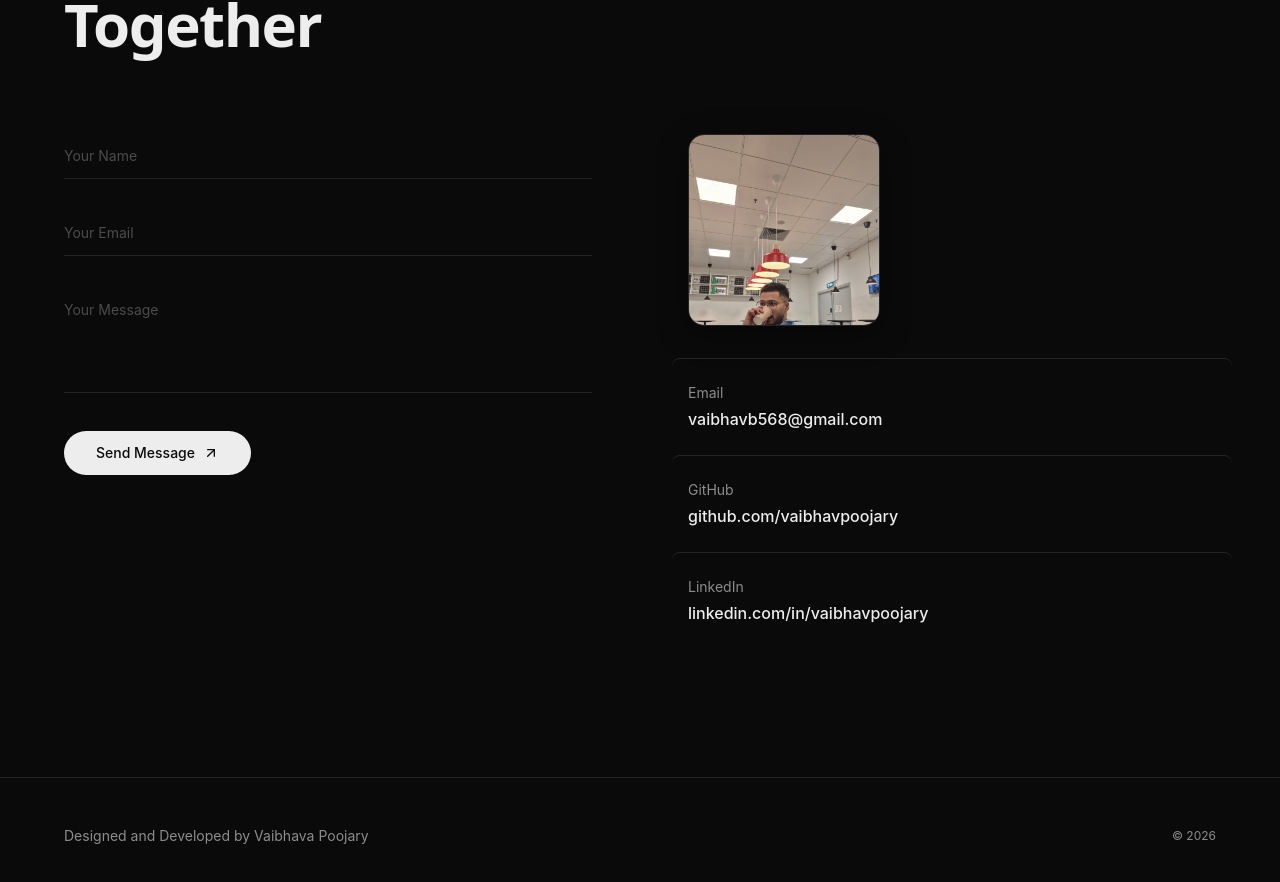
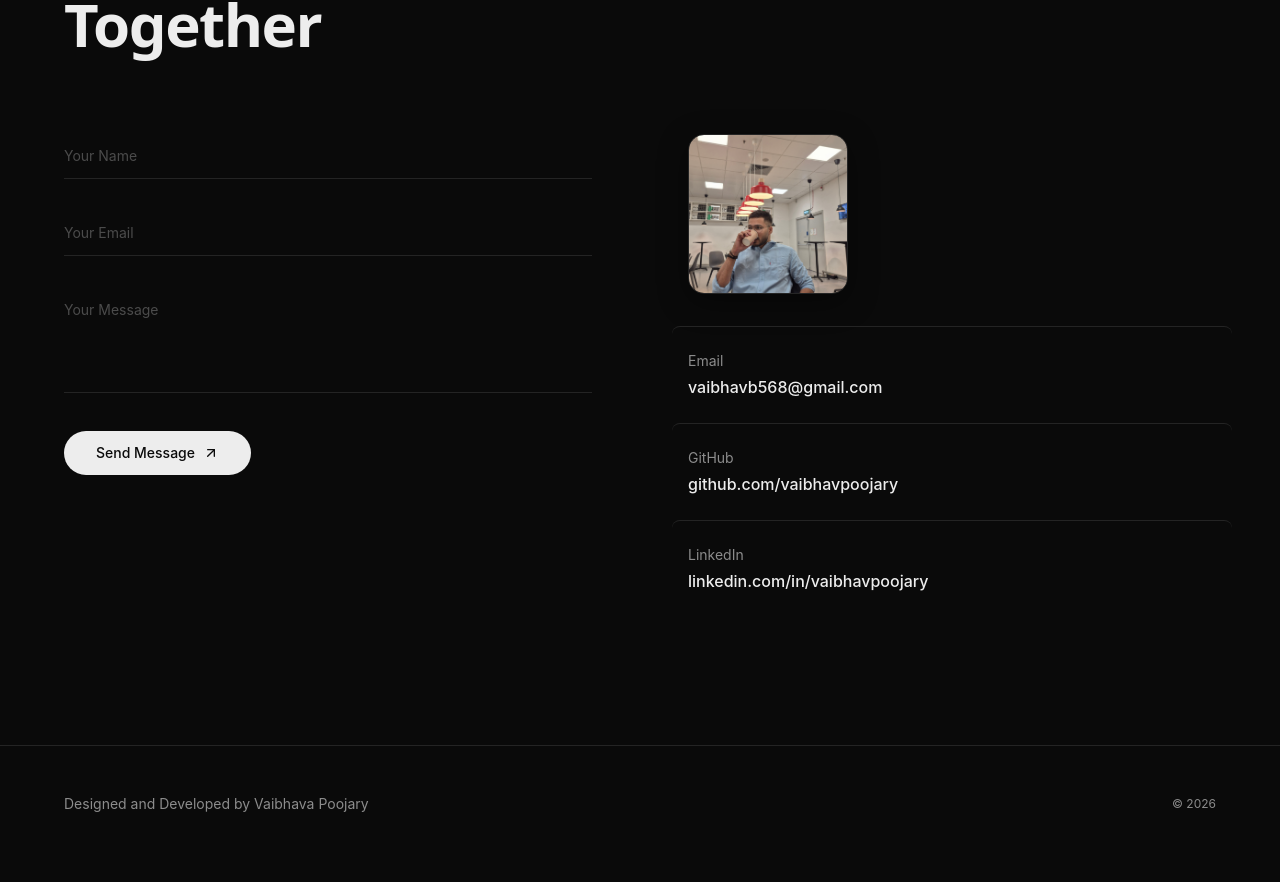
Before and after one commit to vaibhavpoojary/vaibhavpoojary.github.io, a React (Vite) app: page / in a window 1280 px wide. Shown: the part 6976-7858 px from the top of the page. Built offline with nearby package versions, Linux system fonts and the light colour scheme; the HTML template or start-up script is replaced by a standard one.

Commit message:
Place profile image properly
Co-authored-by: vaibhavpoojary <41988423+vaibhavpoojary@users.noreply.github.com>

```diff
--- a/src/components/ContactSection.tsx
+++ b/src/components/ContactSection.tsx
@@ -95,11 +95,12 @@ const ContactSection = () => {
           {/* Profile + Socials */}
           <ScrollReveal delay={0.2}>
             <div className="space-y-8">
-              <div className="w-48 h-48 rounded-2xl overflow-hidden shadow-[0_8px_30px_hsl(0_0%_0%/0.4)] border border-border">
+              <div className="w-40 h-40 rounded-2xl overflow-hidden shadow-[0_8px_30px_hsl(0_0%_0%/0.4)] border border-border">
                 <img
                   src={profileImage}
                   alt="Vaibhava Poojary"
-                  className="w-full h-full object-cover object-top"
+                  className="w-full h-full object-cover"
+                  style={{ objectPosition: "center 75%" }}
                 />
               </div>
 
```
